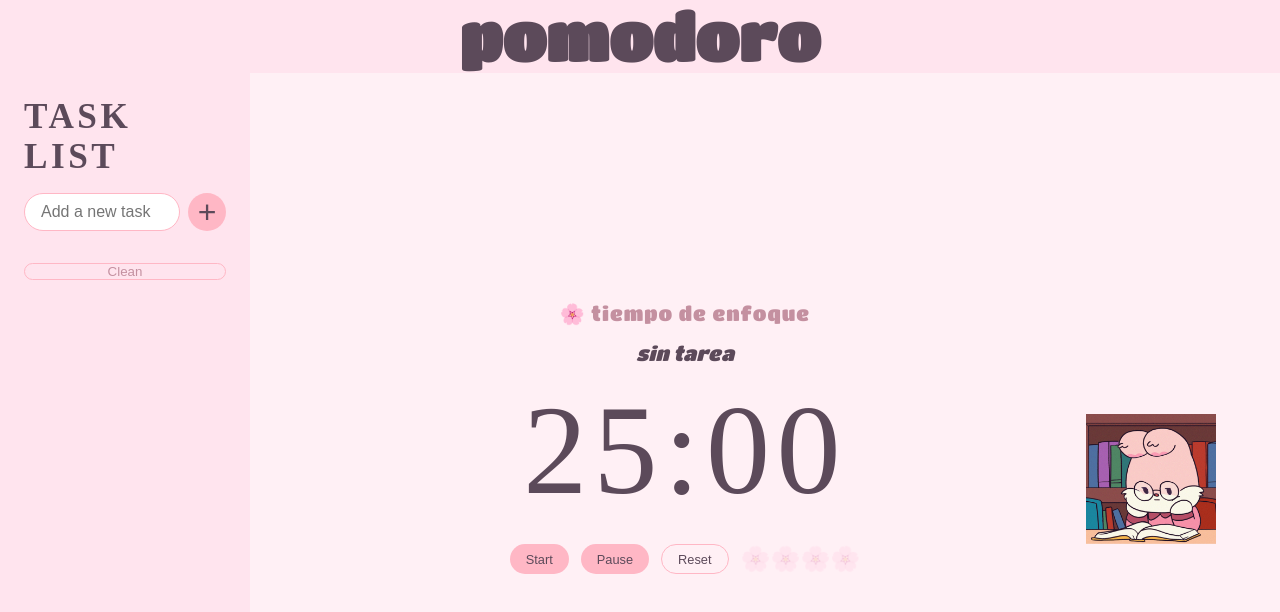
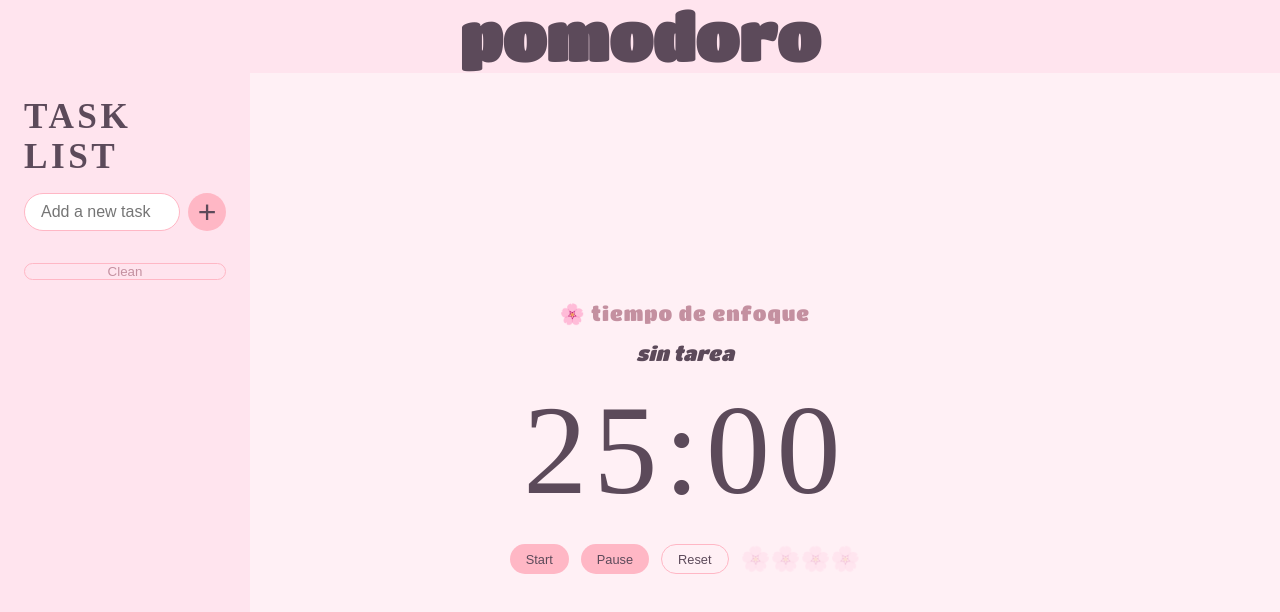
Before and after one commit to jacquelinjantman/TaskPomodoro, a React (Vite) app: page / in a window 1280 px wide. Shown: the top 612 px of the page. Built offline with nearby package versions, Linux system fonts and the light colour scheme; a web font is replaced by a local one.

Commit message:
delete gif

```diff
--- a/src/App.jsx
+++ b/src/App.jsx
@@ -1,6 +1,6 @@
 
 import { useState, useEffect, useRef } from "react"
-import mascot from "./assets/mascot.gif"
+
 import "./App.css"
 
 
@@ -151,7 +151,6 @@ const removeTask = (id) => {
 
         </div>
       </div>
-       <img src={mascot} alt="mascota" className="mascota" style={{width: "130px", height: "130px", objectFit: "contain", position: "absolute", bottom: "16rem", right: "4rem"}}/>
     </div>
   </div>
 
```
Also changed, not shown: src/assets/mascot.gif (deleted).
